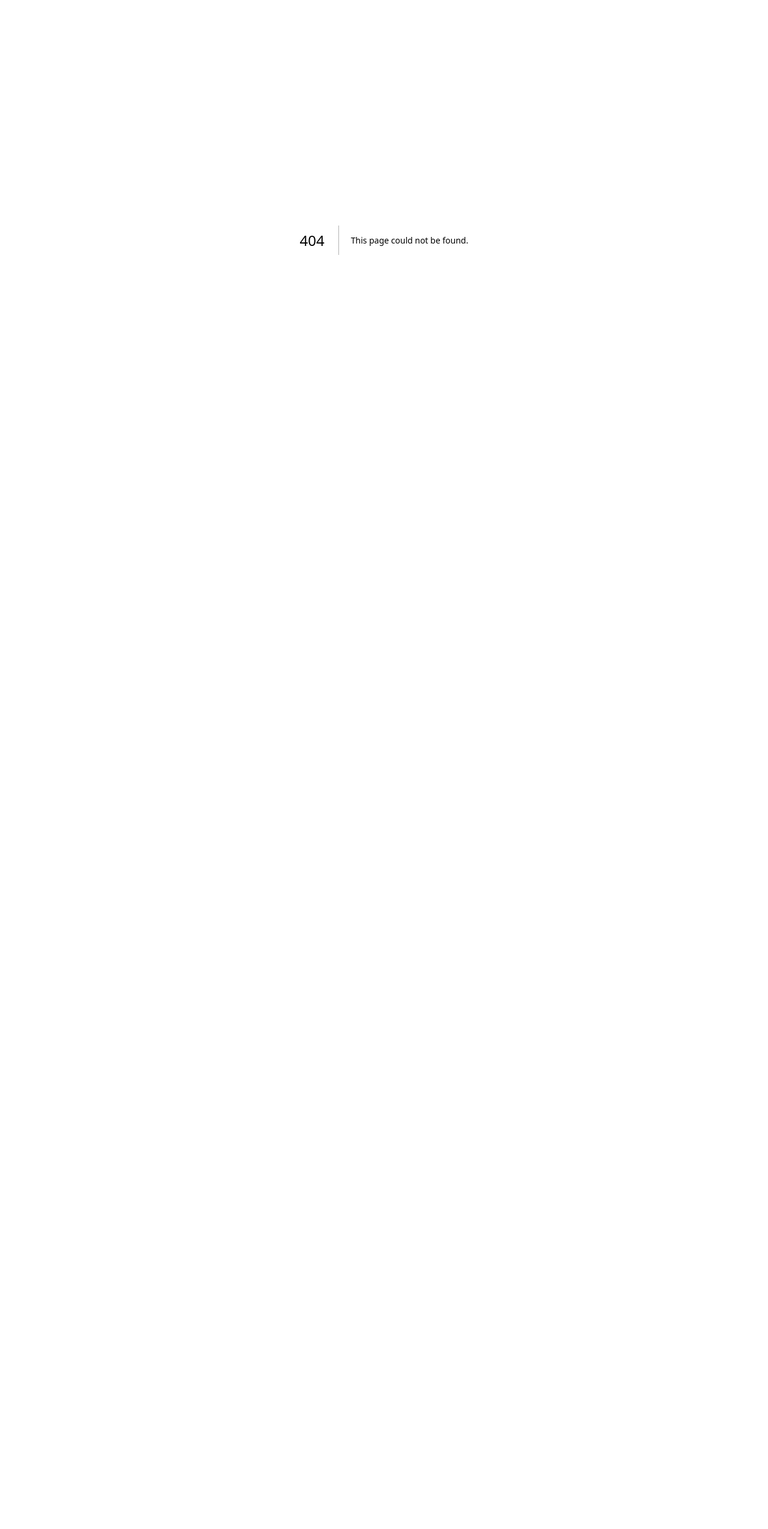
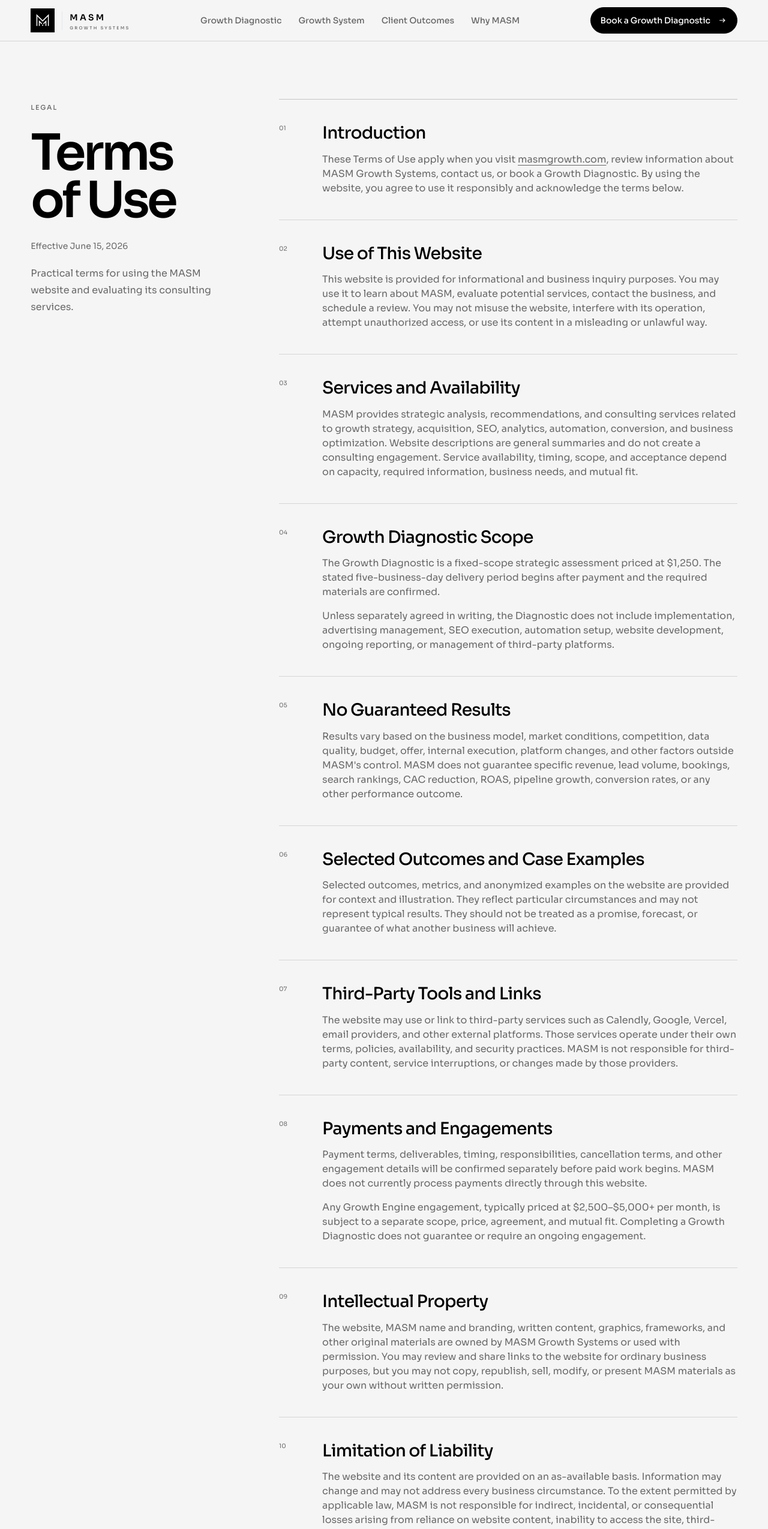
Before and after one commit to sianmatti/masm-website, a Next.js app: page /terms in a window 1280 px wide. Before the commit this address had no page. Shown: the top 2549 px of the page at 60% size. Before the commit the page ends 800 px from the top, so only its background shows below. Built offline with nearby package versions, Linux system fonts and the light colour scheme.

Commit message:
Add MASM terms of use

```diff
--- /dev/null
+++ b/app/terms/page.tsx
@@ -0,0 +1,231 @@
+import type { Metadata } from "next";
+import { Footer } from "@/components/footer";
+import { Header } from "@/components/header";
+
+export const metadata: Metadata = {
+  title: "Terms of Use",
+  description:
+    "Review the terms governing use of the MASM Growth Systems website, service information, and business inquiries.",
+  alternates: {
+    canonical: "https://www.masmgrowth.com/terms",
+  },
+  openGraph: {
+    title: "Terms of Use | MASM Growth Systems",
+    description:
+      "Terms governing use of the MASM Growth Systems website and information about its consulting services.",
+    url: "https://www.masmgrowth.com/terms",
+  },
+};
+
+const sections = [
+  {
+    title: "Introduction",
+    content: (
+      <p>
+        These Terms of Use apply when you visit{" "}
+        <a href="https://www.masmgrowth.com" className="underline underline-offset-4">
+          masmgrowth.com
+        </a>
+        , review information about MASM Growth Systems, contact us, or book a
+        Growth Diagnostic. By using the website, you agree to use it responsibly
+        and acknowledge the terms below.
+      </p>
+    ),
+  },
+  {
+    title: "Use of This Website",
+    content: (
+      <p>
+        This website is provided for informational and business inquiry
+        purposes. You may use it to learn about MASM, evaluate potential
+        services, contact the business, and schedule a review. You may not misuse
+        the website, interfere with its operation, attempt unauthorized access,
+        or use its content in a misleading or unlawful way.
+      </p>
+    ),
+  },
+  {
+    title: "Services and Availability",
+    content: (
+      <p>
+        MASM provides strategic analysis, recommendations, and consulting
+        services related to growth strategy, acquisition, SEO, analytics,
+        automation, conversion, and business optimization. Website descriptions
+        are general summaries and do not create a consulting engagement. Service
+        availability, timing, scope, and acceptance depend on capacity, required
+        information, business needs, and mutual fit.
+      </p>
+    ),
+  },
+  {
+    title: "Growth Diagnostic Scope",
+    content: (
+      <>
+        <p>
+          The Growth Diagnostic is a fixed-scope strategic assessment priced at
+          $1,250. The stated five-business-day delivery period begins after
+          payment and the required materials are confirmed.
+        </p>
+        <p>
+          Unless separately agreed in writing, the Diagnostic does not include
+          implementation, advertising management, SEO execution, automation
+          setup, website development, ongoing reporting, or management of
+          third-party platforms.
+        </p>
+      </>
+    ),
+  },
+  {
+    title: "No Guaranteed Results",
+    content: (
+      <p>
+        Results vary based on the business model, market conditions, competition,
+        data quality, budget, offer, internal execution, platform changes, and
+        other factors outside MASM&apos;s control. MASM does not guarantee
+        specific revenue, lead volume, bookings, search rankings, CAC reduction,
+        ROAS, pipeline growth, conversion rates, or any other performance
+        outcome.
+      </p>
+    ),
+  },
+  {
+    title: "Selected Outcomes and Case Examples",
+    content: (
+      <p>
+        Selected outcomes, metrics, and anonymized examples on the website are
+        provided for context and illustration. They reflect particular
+        circumstances and may not represent typical results. They should not be
+        treated as a promise, forecast, or guarantee of what another business
+        will achieve.
+      </p>
+    ),
+  },
+  {
+    title: "Third-Party Tools and Links",
+    content: (
+      <p>
+        The website may use or link to third-party services such as Calendly,
+        Google, Vercel, email providers, and other external platforms. Those
+        services operate under their own terms, policies, availability, and
+        security practices. MASM is not responsible for third-party content,
+        service interruptions, or changes made by those providers.
+      </p>
+    ),
+  },
+  {
+    title: "Payments and Engagements",
+    content: (
+      <>
+        <p>
+          Payment terms, deliverables, timing, responsibilities, cancellation
+          terms, and other engagement details will be confirmed separately
+          before paid work begins. MASM does not currently process payments
+          directly through this website.
+        </p>
+        <p>
+          Any Growth Engine engagement, typically priced at $2,500–$5,000+ per
+          month, is subject to a separate scope, price, agreement, and mutual
+          fit. Completing a Growth Diagnostic does not guarantee or require an
+          ongoing engagement.
+        </p>
+      </>
+    ),
+  },
+  {
+    title: "Intellectual Property",
+    content: (
+      <p>
+        The website, MASM name and branding, written content, graphics,
+        frameworks, and other original materials are owned by MASM Growth
+        Systems or used with permission. You may review and share links to the
+        website for ordinary business purposes, but you may not copy, republish,
+        sell, modify, or present MASM materials as your own without written
+        permission.
+      </p>
+    ),
+  },
+  {
+    title: "Limitation of Liability",
+    content: (
+      <p>
+        The website and its content are provided on an as-available basis.
+        Information may change and may not address every business circumstance.
+        To the extent permitted by applicable law, MASM is not responsible for
+        indirect, incidental, or consequential losses arising from reliance on
+        website content, inability to access the site, third-party services, or
+        decisions made without a separate consulting agreement.
+      </p>
+    ),
+  },
+  {
+    title: "Updates to These Terms",
+    content: (
+      <p>
+        MASM may update these Terms of Use from time to time to reflect changes
+        in the website, services, or business practices. The updated version
+        will be posted on this page with a revised effective date. Continued use
+        of the website after an update means the revised terms apply.
+      </p>
+    ),
+  },
+  {
+    title: "Contact",
+    content: (
+      <p>
+        For questions about these terms or MASM services, email{" "}
+        <a
+          href="mailto:info@masmgrowth.com"
+          className="font-medium text-ink underline underline-offset-4"
+        >
+          info@masmgrowth.com
+        </a>
+        .
+      </p>
+    ),
+  },
+];
+
+export default function TermsPage() {
+  return (
+    <>
+      <Header />
+      <main className="grid-field">
+        <section className="section-shell py-16 sm:py-20 lg:py-24">
+          <div className="grid gap-10 lg:grid-cols-12 lg:gap-16">
+            <header className="lg:col-span-4">
+              <span className="eyebrow">Legal</span>
+              <h1 className="display-xl mt-6 text-balance">Terms of Use</h1>
+              <p className="mt-6 max-w-sm text-sm leading-6 text-muted">
+                Effective June 15, 2026
+              </p>
+              <p className="mt-5 max-w-sm text-base leading-7 text-muted">
+                Practical terms for using the MASM website and evaluating its
+                consulting services.
+              </p>
+            </header>
+
+            <div className="border-t border-ink/20 lg:col-span-8">
+              {sections.map((section, index) => (
+                <section
+                  key={section.title}
+                  className="grid gap-4 border-b border-line py-8 sm:grid-cols-[3rem_1fr] sm:gap-6 sm:py-10"
+                >
+                  <span className="font-mono text-[10px] text-muted">
+                    {String(index + 1).padStart(2, "0")}
+                  </span>
+                  <div>
+                    <h2 className="heading-card">{section.title}</h2>
+                    <div className="mt-4 space-y-4 text-sm leading-7 text-muted sm:text-base">
+                      {section.content}
+                    </div>
+                  </div>
+                </section>
+              ))}
+            </div>
+          </div>
+        </section>
+      </main>
+      <Footer />
+    </>
+  );
+}
```
